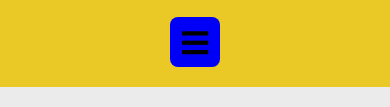
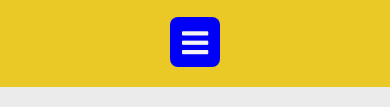
Before and after one commit to martin-marzer/mercadoliebre, a website: page views/home.html in a window 390 px wide. Shown: the part 200-307 px from the top of the page. Drawn offline with Linux system fonts and the light colour scheme.

Commit message:
cambie color de menu

```diff
--- a/public/css/styles.css
+++ b/public/css/styles.css
@@ -89,6 +89,7 @@ body {
 
 }
 .burger-menu button {
+    color: rgb(245, 245, 245);
     border: none;
     background-color: transparent;
     margin: -5px 0 0 0;
```
